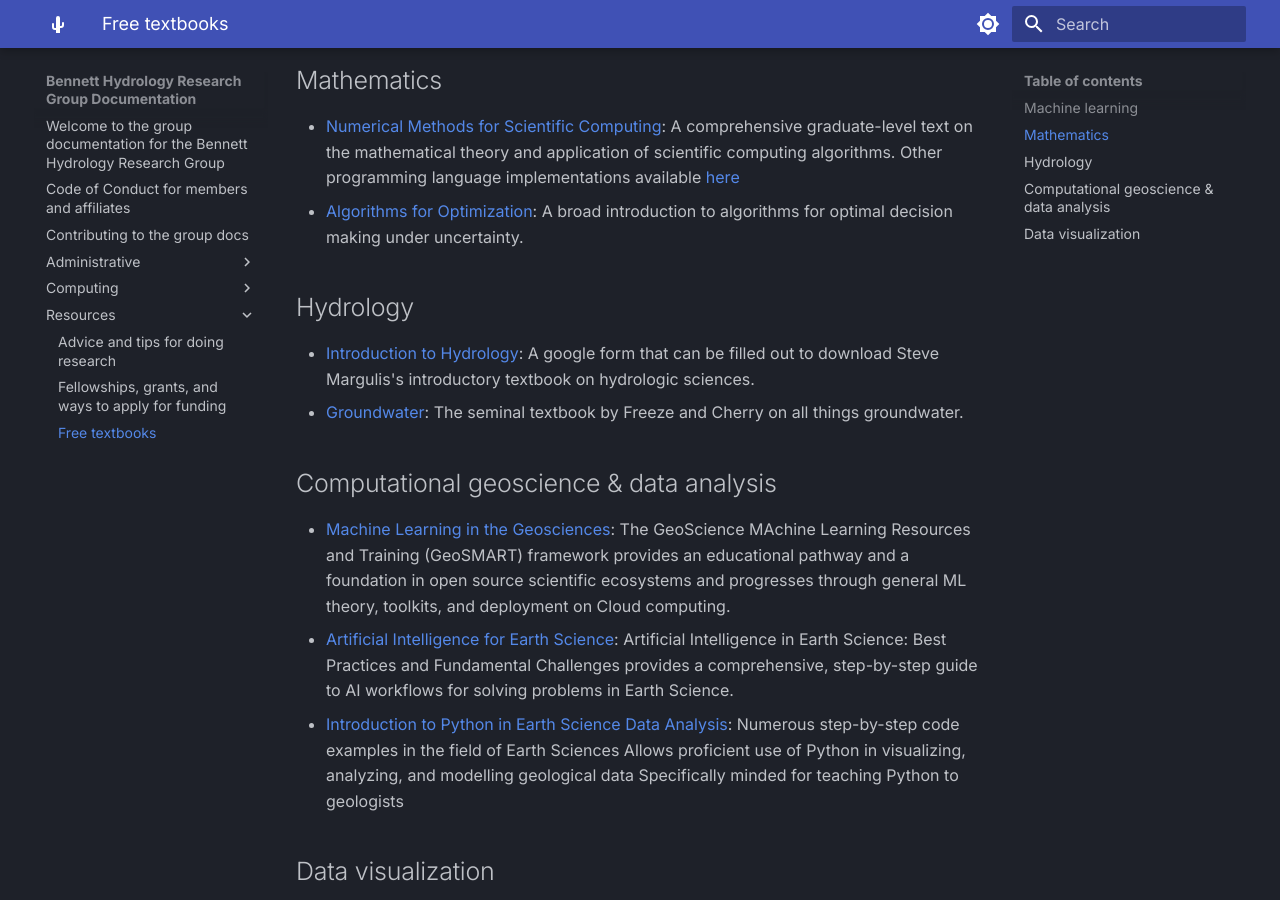
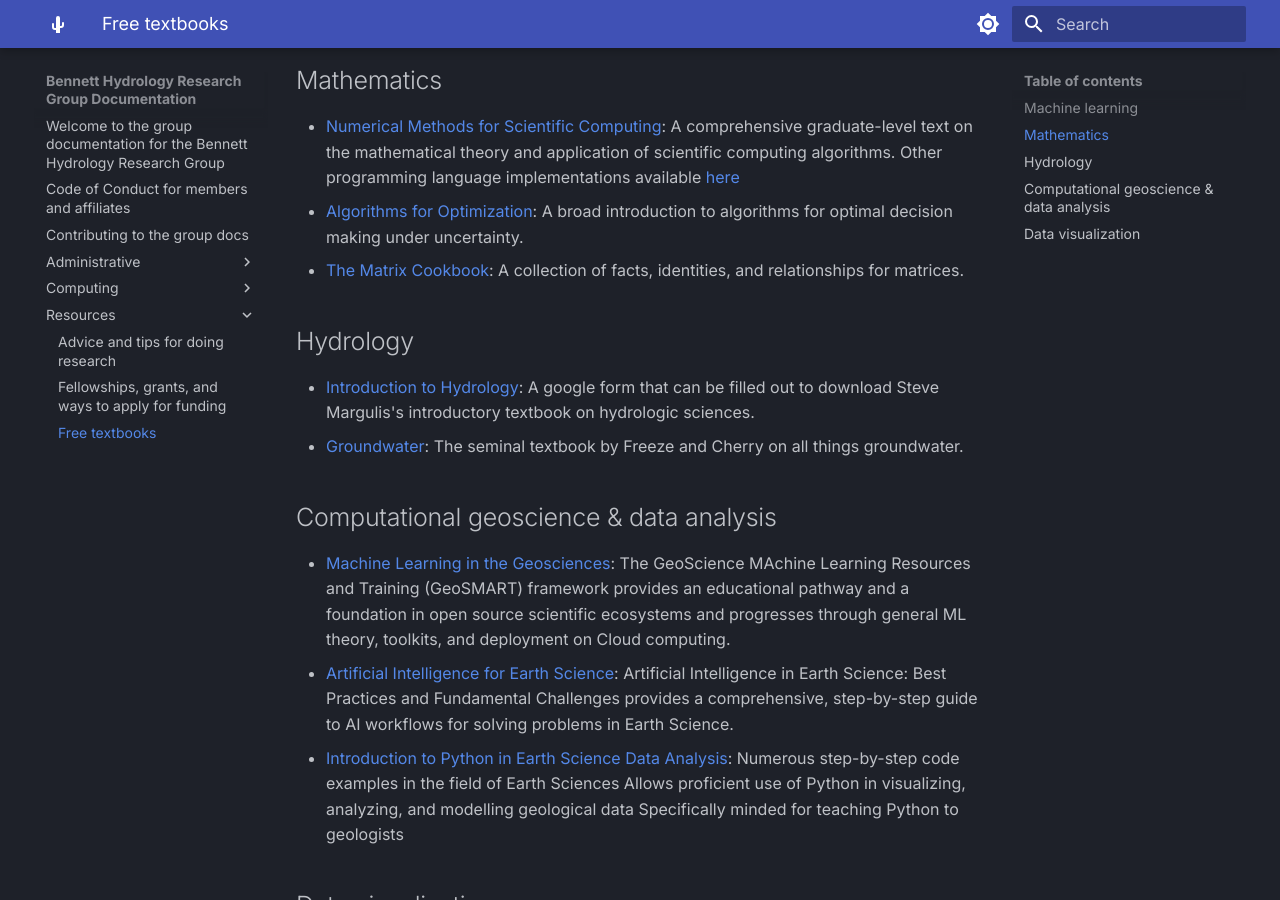
Before and after one commit to BennettHydroLab/group_docs, an MkDocs documentation site: the page built from docs/resources/3_textbooks.md, in a window 1280 px wide and 900 px high, scrolled down 369 px. Built offline with MkDocs 1.6.1 and Material for MkDocs 9.7.7, drawn with Linux system fonts in a browser that asks for light colours.

Commit message:
Add the matrix cookbook

```diff
--- a/docs/resources/3_textbooks.md
+++ b/docs/resources/3_textbooks.md
@@ -8,6 +8,7 @@
 
 - [Numerical Methods for Scientific Computing](https://www.equalsharepress.com/media/NMFSC.pdf): A comprehensive graduate-level text on the mathematical theory and application of scientific computing algorithms. Other programming language implementations available [here](https://github.com/nmfsc)
 - [Algorithms for Optimization](https://algorithmsbook.com/optimization/files/optimization.pdf): A broad introduction to algorithms for optimal decision making under uncertainty.
+- [The Matrix Cookbook](https://www.math.uwaterloo.ca/~hwolkowi/matrixcookbook.pdf): A collection of facts, identities, and relationships for matrices.
 
 ## Hydrology
 
```
